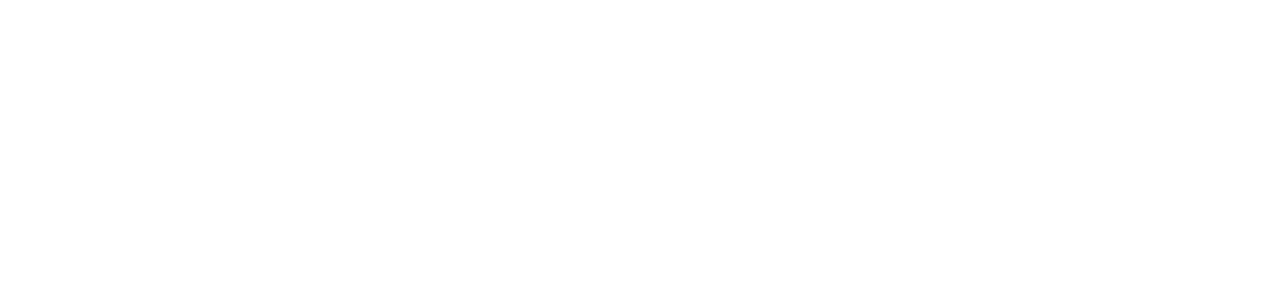
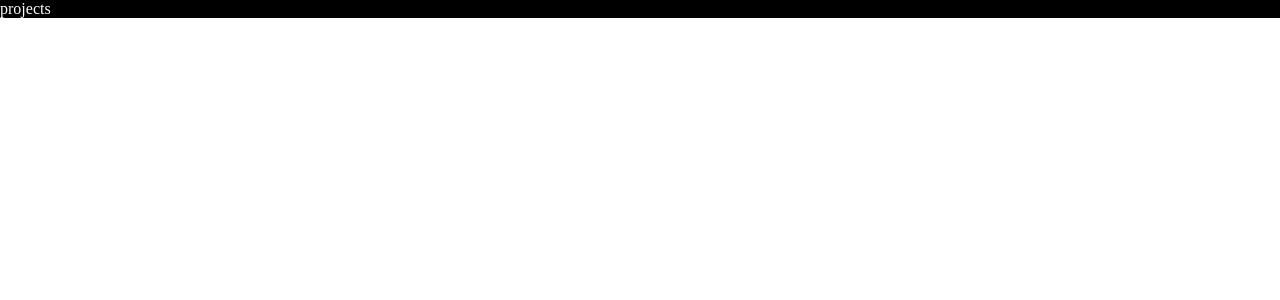
Before and after one commit to vitorBChacon/meuPortifolio, a React (Create React App) app: page /projects in a window 1280 px wide. Before the commit this address had no page. Shown: the top 300 px of the page. Built offline with nearby package versions, Linux system fonts and the light colour scheme.

Commit message:
feat: classe theme na página de projetos

```diff
--- a/src/App.js
+++ b/src/App.js
@@ -2,6 +2,7 @@ import React, { Component } from 'react';
 import { Route, Routes } from 'react-router-dom';
 import Main from './Pages/Main';
 import './css/app.css';
+import Projects from './Pages/Projects';
 
 export default class App extends Component {
   render() {
@@ -11,6 +12,10 @@ export default class App extends Component {
           exact path="/"
           element={<Main />}
         />
+        <Route
+          exact path="/projects"
+          element={<Projects />}
+        />
       </Routes>
     );
   }
--- a/src/Pages/Projects.js
+++ b/src/Pages/Projects.js
@@ -1,11 +1,26 @@
 import React, { Component } from 'react'
+import { connect } from 'react-redux';
+import styles from '../css/Main.module.css';
 
 class Projects extends Component {
+  constructor() {
+    super();
+  }
   render() {
+    const { isDarkThemeOn } = this.props;
     return (
-      <main>Projects</main>
+      <main
+      data-testid='main'
+      className={isDarkThemeOn ? styles.dark : styles.light}
+      >
+        projects
+      </main>
     )
   }
 }
 
-export default connect()(Projects);
+const mapStateToProps = (state) => ({
+  isDarkThemeOn: state.theme.isDarkThemeOn,
+});
+
+export default connect(mapStateToProps)(Projects);
```
